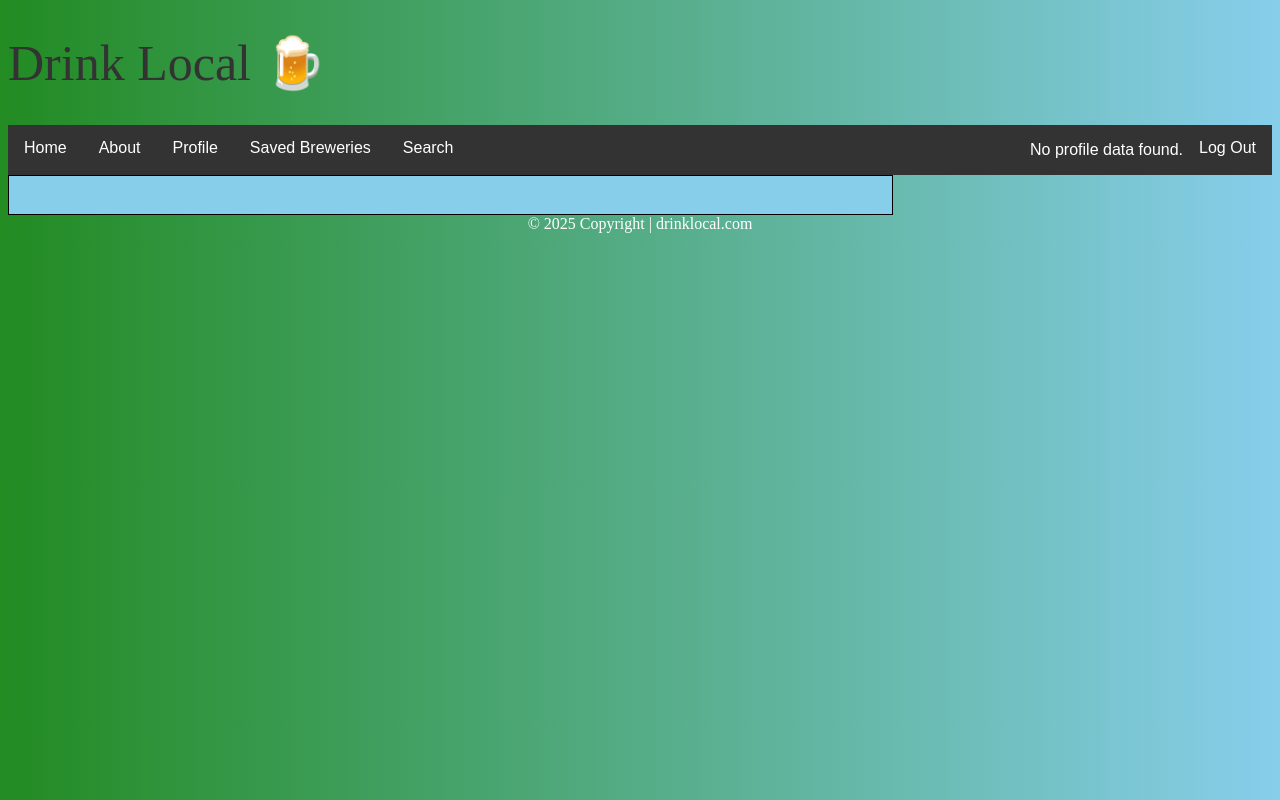
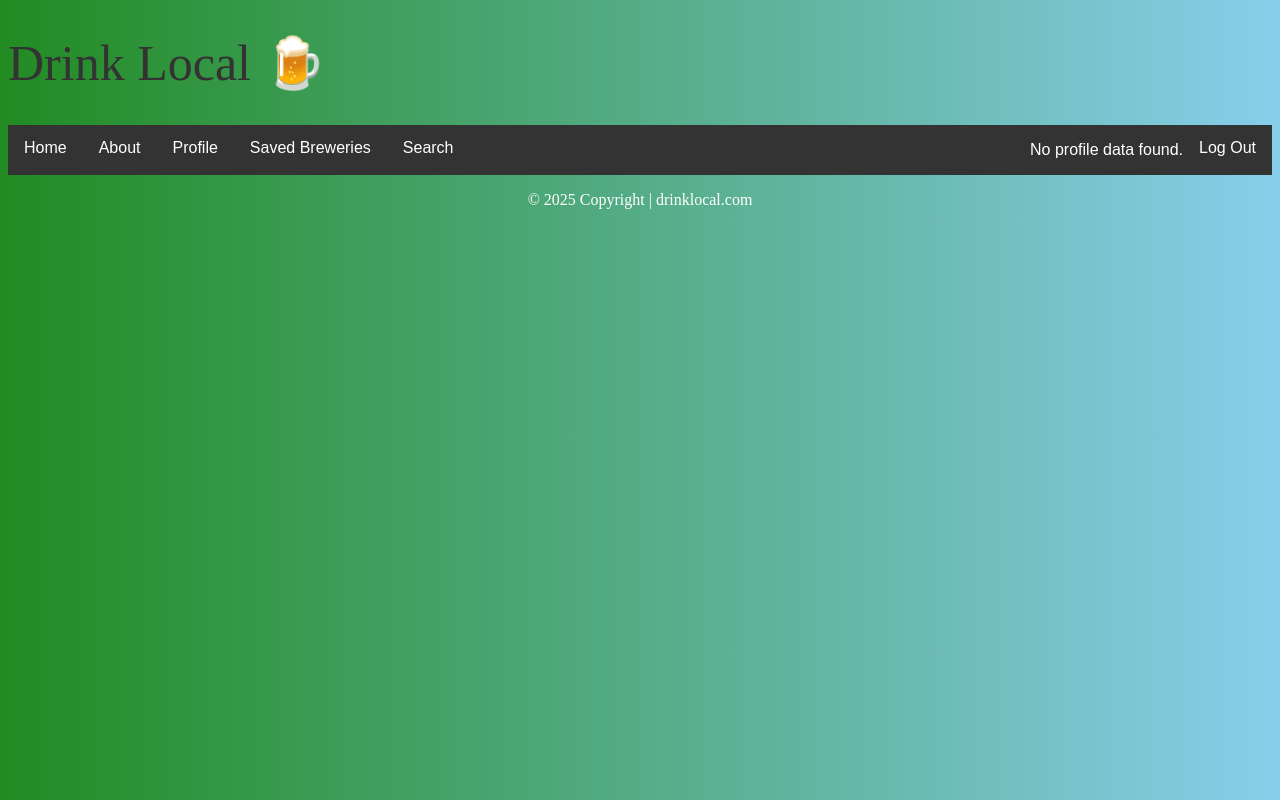
Before and after one commit to foxnathan1190/unit2-final-project-Nathan-F, a React (Vite) app in the folder beers-and-breweries/: page /savedBreweries in a window 1280 px wide. Built offline with nearby package versions, Linux system fonts and the light colour scheme; a web font is replaced by a local one.

Commit message:
Added saved brewery functionality.

```diff
--- a/beers-and-breweries/src/App.jsx
+++ b/beers-and-breweries/src/App.jsx
@@ -30,6 +30,17 @@ function App() {
     }
   }
 
+  const [savedItems, setSavedItems] = useState([]);
+
+  // Callback function to handle adding an item
+  const handleSaveItem = (itemToAdd) => {
+    alert("Brewery saved to your brewery list.");
+    // Add the item to the savedItems list
+    setSavedItems((prevItems) => [...prevItems, itemToAdd]);
+    // Optionally, remove the item from the search results
+    setSearchResults((prevResults) => prevResults.filter((result) => result.id !== itemToAdd.id));
+  }
+
   const handleLoggedIn = (dataFromLoginPage) => {  // Function to handle login, to recieve the update from the Login Page, so that can be passed on.
     setIsLoggedIn(isLoggedIn = dataFromLoginPage);
   }
@@ -43,8 +54,8 @@ function App() {
           <Route path="/createProfile" element={<CreateProfile />} />
           <Route path="/about" element={<About isLoggedIn={isLoggedIn} />} />
           <Route path="/profilePage" element={<ProfilePage isLoggedIn={isLoggedIn} />} /> {/* Updating logged in status from Login Page to Profile Page. */}
-          <Route path="/search" element={<Search results={results} fetchData={fetchData} isLoggedIn={isLoggedIn} />} /> {/* Passing props from App, parent component, to Search, child component */}
-          <Route path="/savedBreweries" element={<SavedBreweries isLoggedIn={isLoggedIn} />} />
+          <Route path="/search" element={<Search results={results} fetchData={fetchData} isLoggedIn={isLoggedIn} onSaveItem={handleSaveItem} />} /> {/* Passing props from App, parent component, to Search, child component */}
+          <Route path="/savedBreweries" element={<SavedBreweries isLoggedIn={isLoggedIn} savedItems={savedItems} />} />
         </Routes>
       </Router>
     </>
--- a/beers-and-breweries/src/components/SavedBreweries.jsx
+++ b/beers-and-breweries/src/components/SavedBreweries.jsx
@@ -2,19 +2,17 @@ import Footer from "../common/Footer";
 import Header from "../common/Header";
 import NavigationMenu from "../common/NavigationMenu";
 
-const SavedBreweries = ({ isLoggedIn }) => {
+const SavedBreweries = ({ isLoggedIn, savedItems }) => {
 
-    return(
+    return (
         <>
             <Header />
             <NavigationMenu isLoggedIn={isLoggedIn} />
-                <table>
-                    <tbody>
-                        <tr>
-                            <td></td>
-                        </tr>
-                    </tbody>
-                </table>
+            <ul>
+                {savedItems.map((result) => (
+                    <li key={result.id}>{result.name} | {result.city}, {result.state} | <a href={result.website_url} target="_blank">{result.website_url}</a></li>
+                ))}
+            </ul>
             <Footer />
 
         </>
--- a/beers-and-breweries/src/components/Search.jsx
+++ b/beers-and-breweries/src/components/Search.jsx
@@ -4,14 +4,11 @@ import Footer from "../common/Footer";
 import Header from "../common/Header";
 import Spinner from "./Spinner";
 import "./Search.css";
-import { useNavigate } from "react-router";
 
-const Search = ({ results, fetchData, isLoggedIn }) => {  // These props retrieve the data being fetched in app.jsx as well as logged in status.
+const Search = ({ results, fetchData, isLoggedIn, onSaveItem }) => {  // These props retrieve the data being fetched in app.jsx as well as logged in status.
 
     const [searchInput, setSearchInput] = useState("");
     const [loading, setLoading] = useState(false);
-
-    const navigate = useNavigate();
 
     useEffect(() => {
         if (results.length > 0) {
@@ -25,11 +22,6 @@ const Search = ({ results, fetchData, isLoggedIn }) => {  // These props retriev
         setLoading(true);
         setTimeout(setLoading, 2000, false);
         fetchData(e.target.value);
-    }
-
-    const handleClick = () => {
-
-        navigate("/savedBreweries");
     }
 
     return (
@@ -50,7 +42,7 @@ const Search = ({ results, fetchData, isLoggedIn }) => {  // These props retriev
                 {loading ? (<Spinner />) :  // Ternary for loading with a ternary inside for displaying data vs not data
                     (<ul className="resultListContainer">
                         {searchInput ? results.map((result) => (
-                            <li key={result.id} className="resultList">{result.name} | {result.city}, {result.state} | <a href={result.website_url} target="_blank">{result.website_url}</a><button onClick={handleClick}>Save</button></li>
+                            <li key={result.id} className="resultList">{result.name} | {result.city}, {result.state} | <a href={result.website_url} target="_blank">{result.website_url}</a><button onClick={() => onSaveItem(result)}>Save</button></li>
                         )) : ("---Please Enter Search Query Above---")}
                     </ul>)}
             </section>
```
Also changed, not shown: 1 other file (tests, documents, lock files or other folders).
